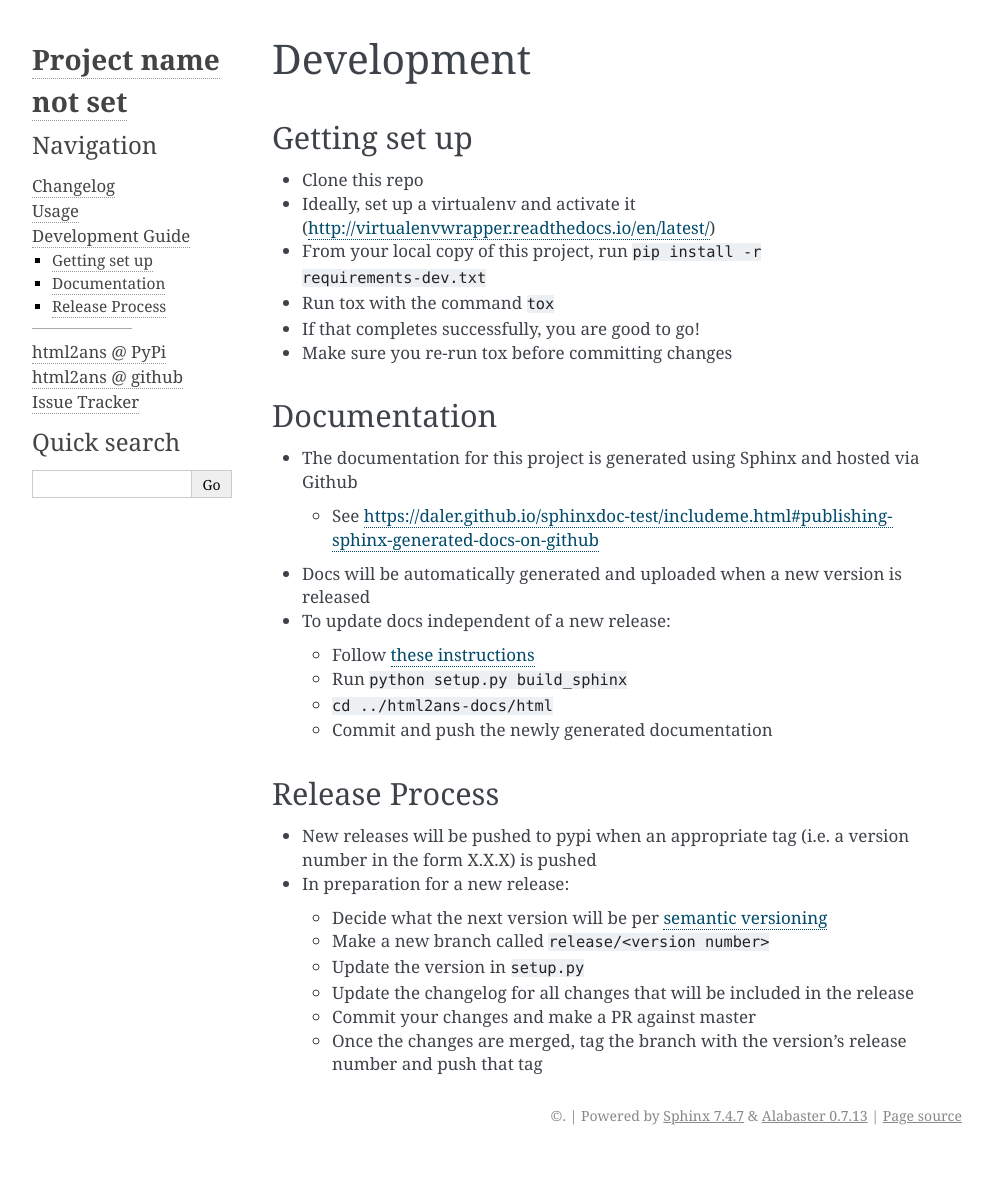
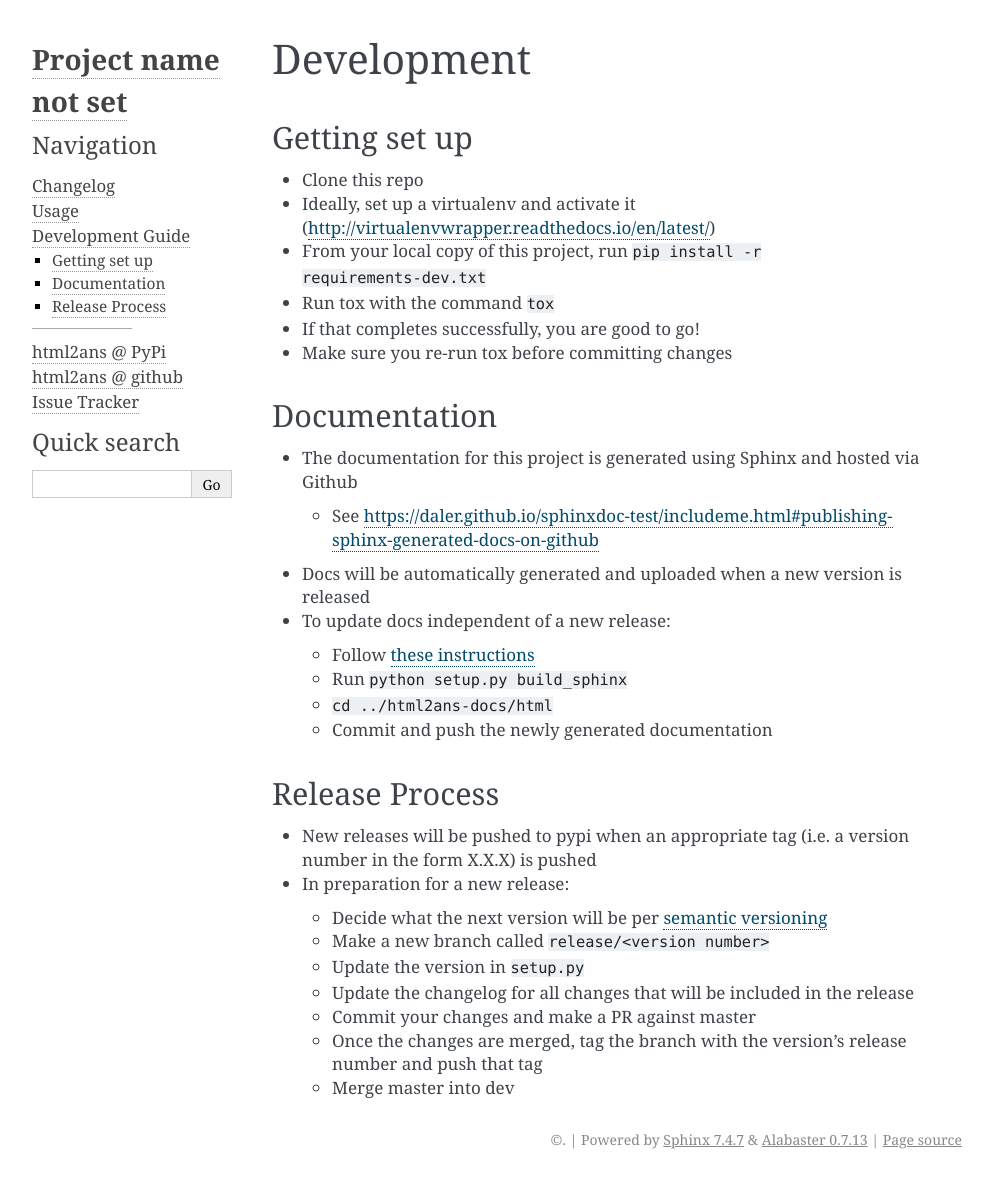
Before and after one commit to washingtonpost/html2ans, a Sphinx documentation site: the page built from docs/dev_guide.rst, in a window 1280 px wide. Shown: the whole page, without its empty margins (148-1141 px from the left). Built offline with Sphinx 7.4.7, drawn with Linux system fonts in a browser that asks for light colours; before the commit the page ends 1155 px from its top, so only the background shows below that.

Commit message:
Updated dev guide

```diff
--- a/docs/dev_guide.rst
+++ b/docs/dev_guide.rst
@@ -40,3 +40,4 @@ Release Process
   - Update the changelog for all changes that will be included in the release
   - Commit your changes and make a PR against master
   - Once the changes are merged, tag the branch with the version's release number and push that tag
+  - Merge master into dev
```
Also changed, not shown: 1 other file.
